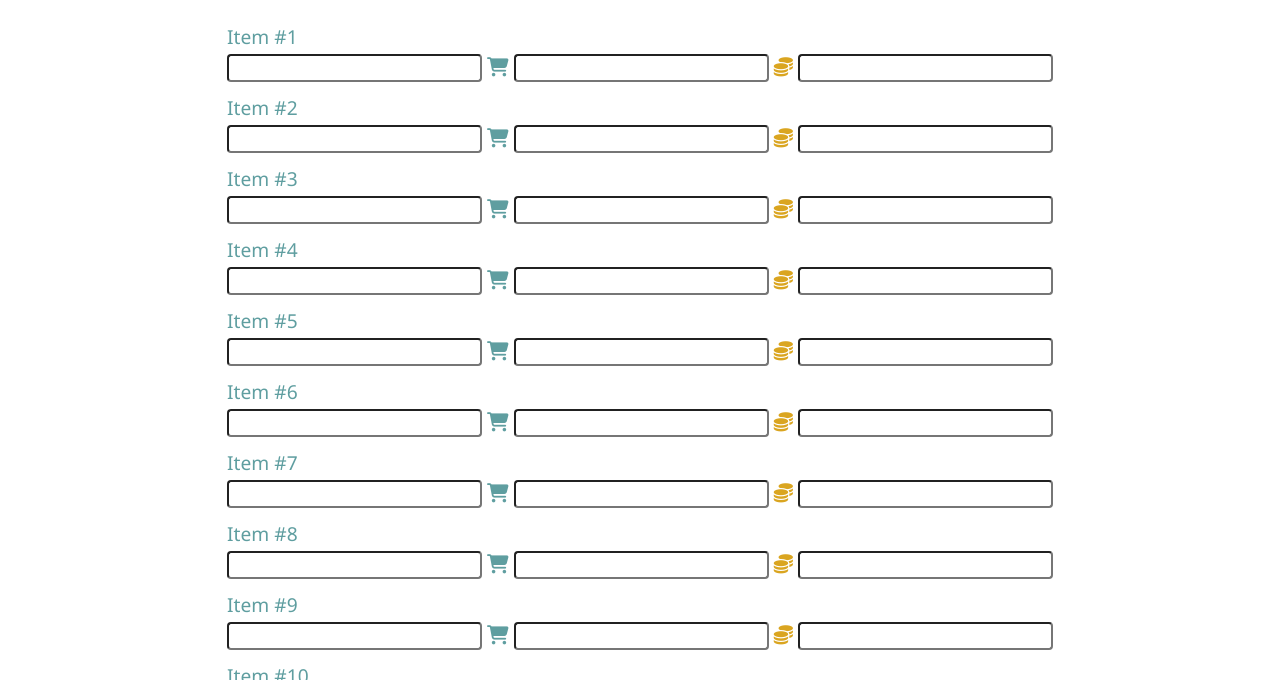
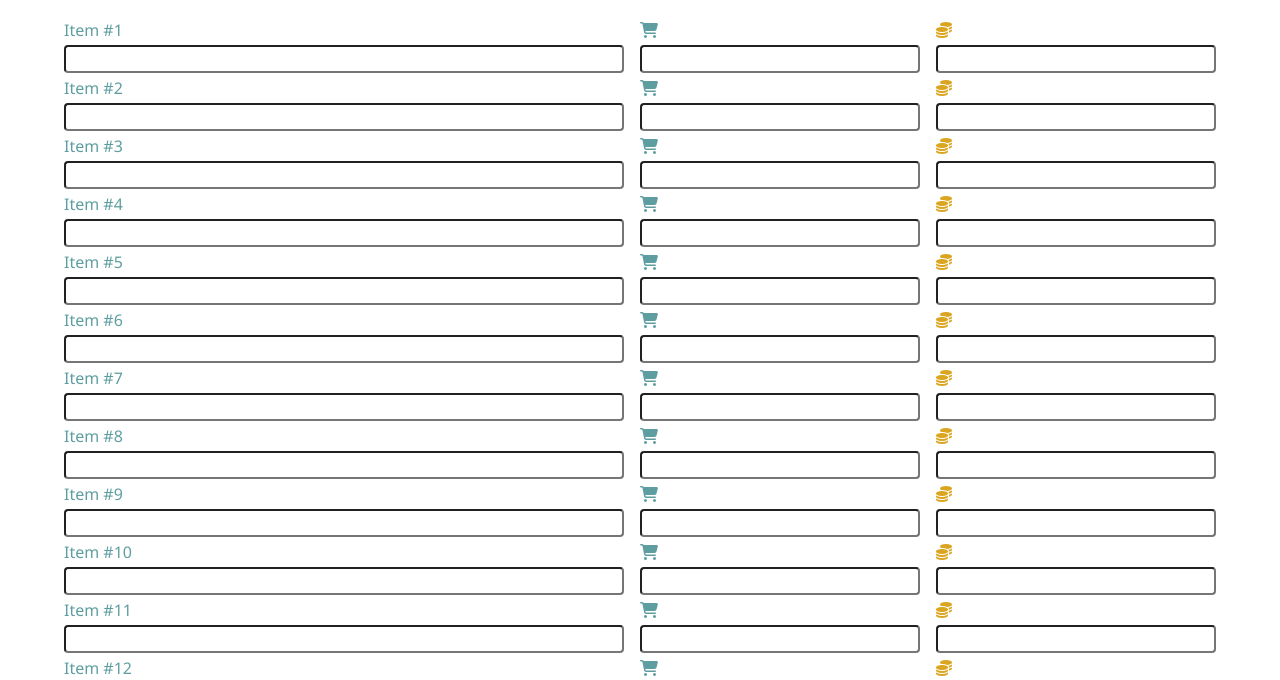
Before and after one commit to TasmanianCat/A-Shoping-List-Project, a plain HTML site: page index.html in a window 1280 px wide. Shown: the part 99-779 px from the top of the page. Drawn offline with Linux system fonts and the light colour scheme.

Commit message:
Version 1.0.1

```diff
--- a/css/styles.css
+++ b/css/styles.css
@@ -21,19 +21,42 @@ form {
     box-sizing: border-box;
 }
 
+.item-box {
+    display: flex;
+    flex-direction: row;
+    flex-wrap: nowrap;
+    gap: 1rem;
+    width: 100%;
+}
+
+.col-1 {
+    width: 50%;
+}
+
+.col-2 {
+    width: 25%;
+}
+
+.col-3 {
+    width: 25%;
+}
+
 .for-name {
     display: block;
     width: 100%;
     color: cadetblue;
 }
 
-.item, input, .total {
+input,
+.total {
     font-size: 1.2rem;
     margin: 0.25rem 0rem;
 }
 
 input {
     border-radius: 4px;
+    width: 100%;
+    box-sizing: border-box;
 }
 
 .total {
--- a/index.html
+++ b/index.html
@@ -12,112 +12,185 @@
 <body>
     <h1>A Shoping List</h1>
     <form id="countForm">
-        <div class="item">
+
+        <div class="item-box">
+            <div class="col-1">
                 <label class="for-name" for="name1">Item #1</label>
                 <input id="name1" type="text" name="name-1">
+            </div>
+            <div class="col-2">
                 <label for="q1"><i class="fa-solid fa-cart-shopping"></i></label>
                 <input id="q1" type="number" name="quantity-1">
+            </div>
+            <div class="col-3">
                 <label for="i1"><i class="fa-solid fa-coins"></i></label>
                 <input id="i1" type="number" name="item-1">
             </div>
-
-        <div class="item">
+        </div>
+        <!-- --------------- -->
+        <div class="item-box">
+            <div class="col-1">
                 <label class="for-name" for="name2">Item #2</label>
                 <input id="name2" type="text" name="name-2">
+            </div>
+            <div class="col-2">
                 <label for="q2"><i class="fa-solid fa-cart-shopping"></i></label>
                 <input id="q2" type="number" name="quantity-2">
+            </div>
+            <div class="col-3">
                 <label for="i2"><i class="fa-solid fa-coins"></i></label>
                 <input id="i2" type="number" name="item-2">
             </div>
+        </div>
 
-        <div class="item">
+        <div class="item-box">
+            <div class="col-1">
                 <label class="for-name" for="name3">Item #3</label>
                 <input id="name3" type="text" name="name-3">
+            </div>
+            <div class="col-2">
                 <label for="q3"><i class="fa-solid fa-cart-shopping"></i></label>
                 <input id="q3" type="number" name="quantity-3">
+            </div>
+            <div class="col-3">
                 <label for="i3"><i class="fa-solid fa-coins"></i></label>
                 <input id="i3" type="number" name="item-3">
             </div>
+        </div>
 
-        <div class="item">
+        <div class="item-box">
+            <div class="col-1">
                 <label class="for-name" for="name4">Item #4</label>
                 <input id="name4" type="text" name="name-4">
+            </div>
+            <div class="col-2">
                 <label for="q4"><i class="fa-solid fa-cart-shopping"></i></label>
                 <input id="q4" type="number" name="quantity-4">
+            </div>
+            <div class="col-3">
                 <label for="i4"><i class="fa-solid fa-coins"></i></label>
                 <input id="i4" type="number" name="item-4">
             </div>
+        </div>
 
-        <div class="item">
+        <div class="item-box">
+            <div class="col-1">
                 <label class="for-name" for="name5">Item #5</label>
                 <input id="name5" type="text" name="name-5">
+            </div>
+            <div class="col-2">
                 <label for="q5"><i class="fa-solid fa-cart-shopping"></i></label>
                 <input id="q5" type="number" name="quantity-5">
+            </div>
+            <div class="col-3">
                 <label for="i5"><i class="fa-solid fa-coins"></i></label>
                 <input id="i5" type="number" name="item-5">
             </div>
+        </div>
 
-        <div class="item">
+        <div class="item-box">
+            <div class="col-1">
                 <label class="for-name" for="name6">Item #6</label>
                 <input id="name6" type="text" name="name-6">
+            </div>
+            <div class="col-2">
                 <label for="q6"><i class="fa-solid fa-cart-shopping"></i></label>
                 <input id="q6" type="number" name="quantity-6">
+            </div>
+            <div class="col-3">
                 <label for="i6"><i class="fa-solid fa-coins"></i></label>
                 <input id="i6" type="number" name="item-6">
             </div>
+        </div>
 
-        <div class="item">
+        <div class="item-box">
+            <div class="col-1">
                 <label class="for-name" for="name7">Item #7</label>
                 <input id="name7" type="text" name="name-7">
+            </div>
+            <div class="col-2">
                 <label for="q7"><i class="fa-solid fa-cart-shopping"></i></label>
                 <input id="q7" type="number" name="quantity-7">
+            </div>
+            <div class="col-3">
                 <label for="i7"><i class="fa-solid fa-coins"></i></label>
                 <input id="i7" type="number" name="item-7">
             </div>
+        </div>
 
-        <div class="item">
+        <div class="item-box">
+            <div class="col-1">
                 <label class="for-name" for="name8">Item #8</label>
                 <input id="name8" type="text" name="name-8">
+            </div>
+            <div class="col-2">
                 <label for="q8"><i class="fa-solid fa-cart-shopping"></i></label>
                 <input id="q8" type="number" name="quantity-8">
+            </div>
+            <div class="col-3">
                 <label for="i8"><i class="fa-solid fa-coins"></i></label>
                 <input id="i8" type="number" name="item-8">
             </div>
+        </div>
 
-        <div class="item">
+        <div class="item-box">
+            <div class="col-1">
                 <label class="for-name" for="name9">Item #9</label>
                 <input id="name9" type="text" name="name-9">
+            </div>
+            <div class="col-2">
                 <label for="q9"><i class="fa-solid fa-cart-shopping"></i></label>
                 <input id="q9" type="number" name="quantity-9">
+            </div>
+            <div class="col-3">
                 <label for="i9"><i class="fa-solid fa-coins"></i></label>
                 <input id="i9" type="number" name="item-9">
             </div>
+        </div>
 
-        <div class="item">
+        <div class="item-box">
+            <div class="col-1">
                 <label class="for-name" for="name10">Item #10</label>
                 <input id="name10" type="text" name="name-10">
+            </div>
+            <div class="col-2">
                 <label for="q10"><i class="fa-solid fa-cart-shopping"></i></label>
                 <input id="q10" type="number" name="quantity-10">
+            </div>
+            <div class="col-3">
                 <label for="i10"><i class="fa-solid fa-coins"></i></label>
                 <input id="i10" type="number" name="item-10">
             </div>
+        </div>
 
-        <div class="item">
+        <div class="item-box">
+            <div class="col-1">
                 <label class="for-name" for="name11">Item #11</label>
                 <input id="name11" type="text" name="name-11">
+            </div>
+            <div class="col-2">
                 <label for="q11"><i class="fa-solid fa-cart-shopping"></i></label>
                 <input id="q11" type="number" name="quantity-11">
+            </div>
+            <div class="col-3">
                 <label for="i11"><i class="fa-solid fa-coins"></i></label>
                 <input id="i11" type="number" name="item-11">
             </div>
+        </div>
 
-        <div class="item">
+        <div class="item-box">
+            <div class="col-1">
                 <label class="for-name" for="name12">Item #12</label>
                 <input id="name12" type="text" name="name-12">
+            </div>
+            <div class="col-2">
                 <label for="q12"><i class="fa-solid fa-cart-shopping"></i></label>
                 <input id="q12" type="number" name="quantity-12">
+            </div>
+            <div class="col-3">
                 <label for="i12"><i class="fa-solid fa-coins"></i></label>
                 <input id="i12" type="number" name="item-12">
+            </div>
         </div>
 
         <div class="total">
```
Lines whose indentation alone changed are shown as unchanged.
